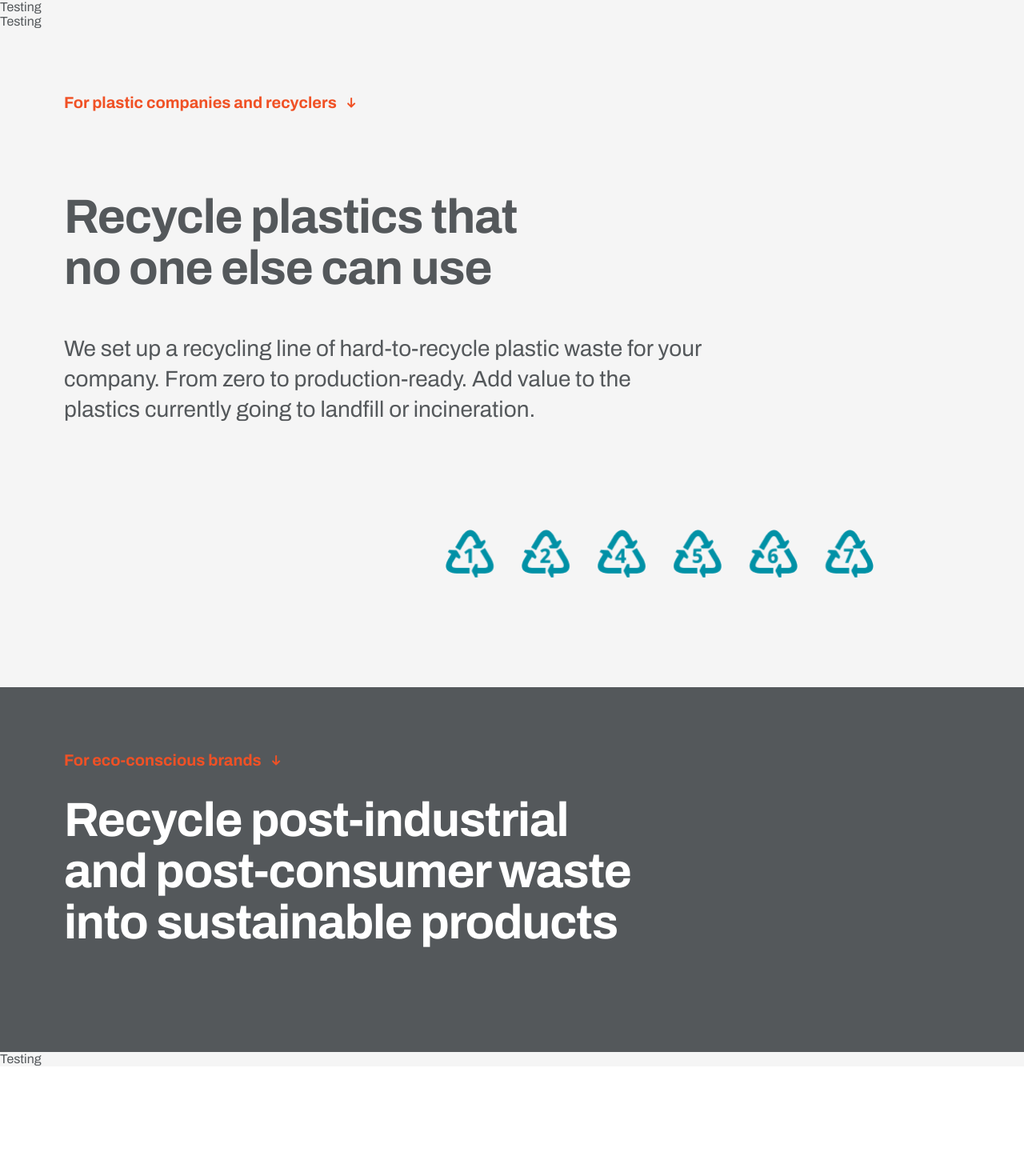
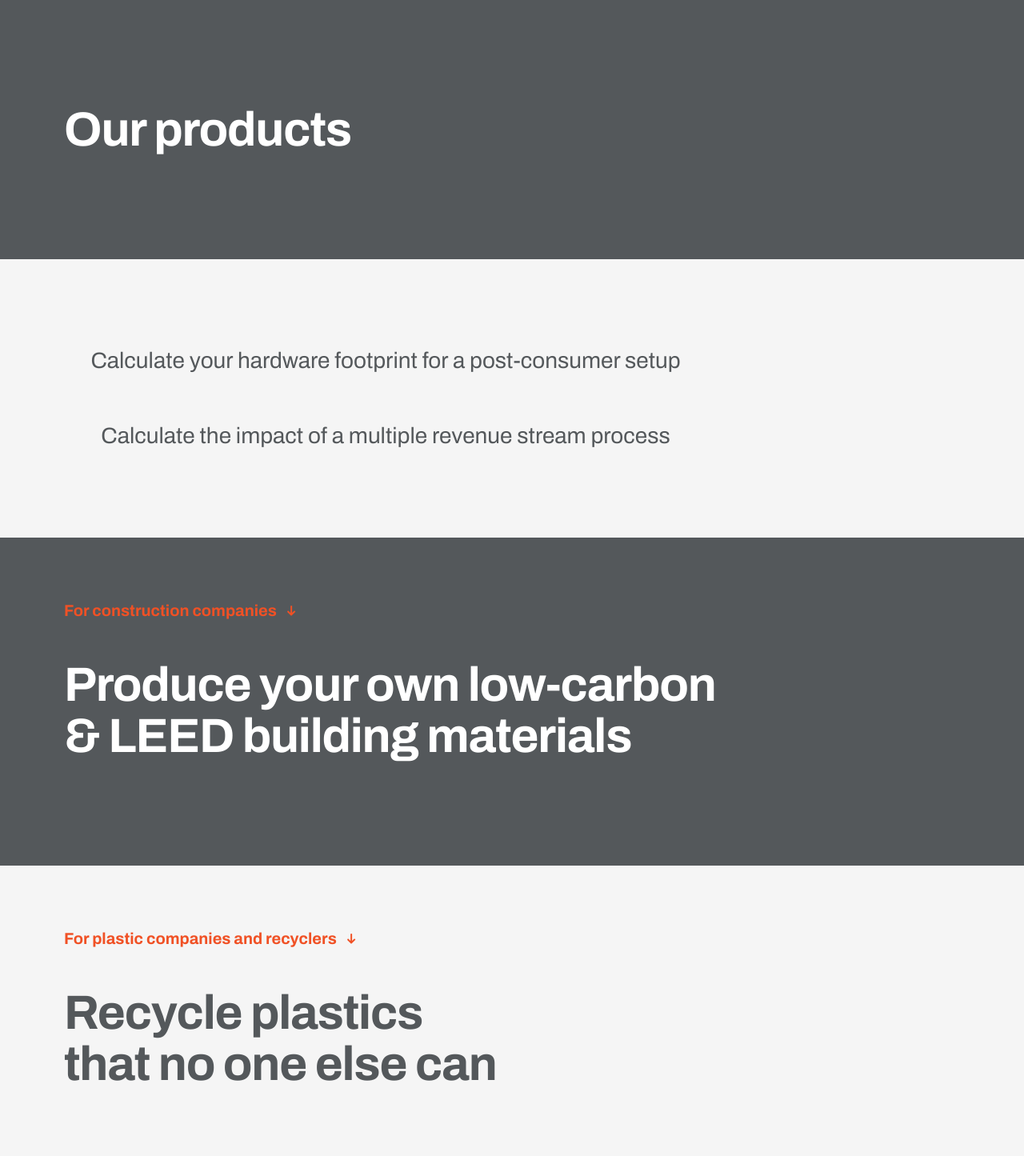
Before and after one commit to Apiary-Arqlite/arqlite, a React (Create React App) app: page / in a window 1280 px wide. Shown: the top 1445 px of the page at 80% size. Before the commit the page ends 1333 px from the top, so only its background shows below. Built offline with nearby package versions, Linux system fonts and the light colour scheme.

Commit message:
refactor: adjust Section component after review

```diff
--- a/src/blocks/section.css
+++ b/src/blocks/section.css
@@ -8,3 +8,7 @@
     margin: 131px 108px 57px auto;
 
 }
+
+.section__caption_center {
+    text-align: center;
+}
--- a/src/components/EcoBrandsSection.js
+++ /dev/null
@@ -1,29 +0,0 @@
-import styled from "styled-components";
-import {
-  SectionWrapper,
-  CaptionLarge,
-  SectionHeader,
-  SectionMarker,
-} from "./Section";
-import iconPath from "../images/arrow-down-orange.png";
-
-const EcoHeader = styled(SectionHeader)`
-margin-top: 32px;
-  width: 1172px;
-`;
-
-const EcoBrandsSection = () => {
-  return (
-    <SectionWrapper dark>
-      <SectionMarker>
-        For eco-conscious brands <img className="section__marker-icon" src={iconPath} />
-      </SectionMarker>
-      <EcoHeader>
-        Recycle post-industrial <br></br>and post-consumer waste<br></br> into
-        sustainable products
-      </EcoHeader>
-    </SectionWrapper>
-  );
-};
-
-export default EcoBrandsSection;
--- a/src/components/Footer.js
+++ b/src/components/Footer.js
@@ -1,7 +1,6 @@
 function Footer() {
   return (
     <footer>
-      <div>Testing</div>
     </footer>
   );
 }
--- a/src/components/Header.js
+++ b/src/components/Header.js
@@ -1,7 +1,6 @@
 function Header() {
   return (
     <header>
-      <div>Testing</div>
     </header>
   );
 }
--- a/src/components/Main.js
+++ b/src/components/Main.js
@@ -1,12 +1,61 @@
-import EcoBrandsSection from "./EcoBrandsSection";
-import RecyclersSection from "./RecyclersSection";
+import { Section } from "../components/Section";
+import markerIconPath from "../images/arrow-down-orange.png";
+
+import recycleImgPath from "../images/recycle-plastics-icons.png";
 
 function Main() {
   return (
     <main>
-      <div>Testing</div>
-      <RecyclersSection></RecyclersSection>
-      <EcoBrandsSection></EcoBrandsSection>
+      <Section dark>
+        <Section.Header>Our products</Section.Header>
+      </Section>
+      <Section>
+        <Section.CaptionLarge className="section__caption_center">
+          Calculate your hardware footprint for a post-consumer setup
+        </Section.CaptionLarge>
+        <Section.CaptionLarge className="section__caption_center">
+          Calculate the impact of a multiple revenue stream process
+        </Section.CaptionLarge>
+      </Section>
+      <Section dark>
+        <Section.Marker>
+          For construction companies{" "}
+          <img className="section__marker-icon" src={markerIconPath} />
+        </Section.Marker>
+        <Section.Header>
+          Produce your own low-carbon <br></br> & LEED building materials
+        </Section.Header>
+      </Section>
+      <Section>
+        <Section.Marker>
+          For plastic companies and recyclers{" "}
+          <img className="section__marker-icon" src={markerIconPath} />
+        </Section.Marker>
+        <Section.Header>
+          Recycle plastics <br></br> that no one else can
+        </Section.Header>
+        <Section.CaptionLarge>
+          We set up a recycling line of hard-to-recycle plastic waste for your
+          company. From zero to production-ready. Add value to the plastics
+          currently going to landfill or incineration.
+        </Section.CaptionLarge>
+        <img className="section__recycle-icons" src={recycleImgPath} />
+      </Section>
+      <Section dark>
+        <Section.Marker>
+          For eco-conscious brands{" "}
+          <img className="section__marker-icon" src={markerIconPath} />
+        </Section.Marker>
+        <Section.Header>
+          Recycle post-industrial <br></br> and post-consumer waste <br></br>{" "}
+          into sustainable products
+        </Section.Header>
+      </Section>
+      <Section>
+        <Section.Header>
+          We set up <br></br> the process for you
+        </Section.Header>
+      </Section>
     </main>
   );
 }
--- a/src/components/RecyclersSection.js
+++ /dev/null
@@ -1,40 +0,0 @@
-import styled from "styled-components";
-import {
-  SectionWrapper,
-  CaptionLarge,
-  SectionHeader,
-  SectionMarker,
-} from "./Section";
-import imgPath from "../images/recycle-plastics-icons.png";
-import iconPath from "../images/arrow-down-orange.png";
-
-const RecyclersHeader = styled(SectionHeader)`
-  margin-top: 100px;
-  width: 600px;
-`;
-
-const RecyclersCaption = styled(CaptionLarge)`
-  width: 804px;
-  margin: 0;
-`;
-
-const RecyclersSection = () => {
-  return (
-    <SectionWrapper>
-      <SectionMarker>
-        For plastic companies and recyclers <img className="section__marker-icon" src={iconPath} />
-      </SectionMarker>
-      <RecyclersHeader>
-        Recycle plastics that no one else can use
-      </RecyclersHeader>
-      <RecyclersCaption>
-        We set up a recycling line of hard-to-recycle plastic waste for your
-        company. From zero to production-ready. Add value to the plastics
-        currently going to landfill or incineration.
-      </RecyclersCaption>
-      <img className="section__recycle-icons" src={imgPath} />
-    </SectionWrapper>
-  );
-};
-
-export default RecyclersSection;
--- a/src/components/Section.js
+++ b/src/components/Section.js
@@ -1,8 +1,8 @@
 import styled from "styled-components";
 
-// Create a SectionWrapper component that will render a <section> tag with some styles
+// Create a Section component that will render a <section> tag with some styles
 // Colors adapt based on 'dark' prop
-export const SectionWrapper = styled.section`
+export const Section = styled.section`
   background: ${(props) => (props.dark ? "#54585b" : "#f5f5f5")};
   color: ${(props) => (props.dark ? "#fff" : "#54585b")};
   padding: 80px;
@@ -11,7 +11,7 @@ export const SectionWrapper = styled.section`
 `;
 
 // Create a SectionMarker component that will render an <h4> tag with styles
-export const SectionMarker = styled.h4`
+const SectionMarker = styled.h4`
   color: #f05125;
   font-family: "Archivo";
   font-style: normal;
@@ -23,7 +23,7 @@ export const SectionMarker = styled.h4`
 `;
 
 // Create a SectionHeader component that will render an <h2> tag with styles
-export const SectionHeader = styled.h2`
+const SectionHeader = styled.h2`
   font-family: "Archivo";
   font-style: normal;
   font-weight: 700;
@@ -33,10 +33,15 @@ export const SectionHeader = styled.h2`
 `;
 
 // Create a CaptionLarge component that will render an <p> tag with styles
-export const CaptionLarge = styled.p`
+const CaptionLarge = styled.p`
   font-family: "Archivo";
   font-style: normal;
   font-weight: 400;
   font-size: 28px;
   line-height: 38px;
+  max-width: 804px;
 `;
+
+Section.Marker = SectionMarker;
+Section.Header = SectionHeader;
+Section.CaptionLarge = CaptionLarge;
```
